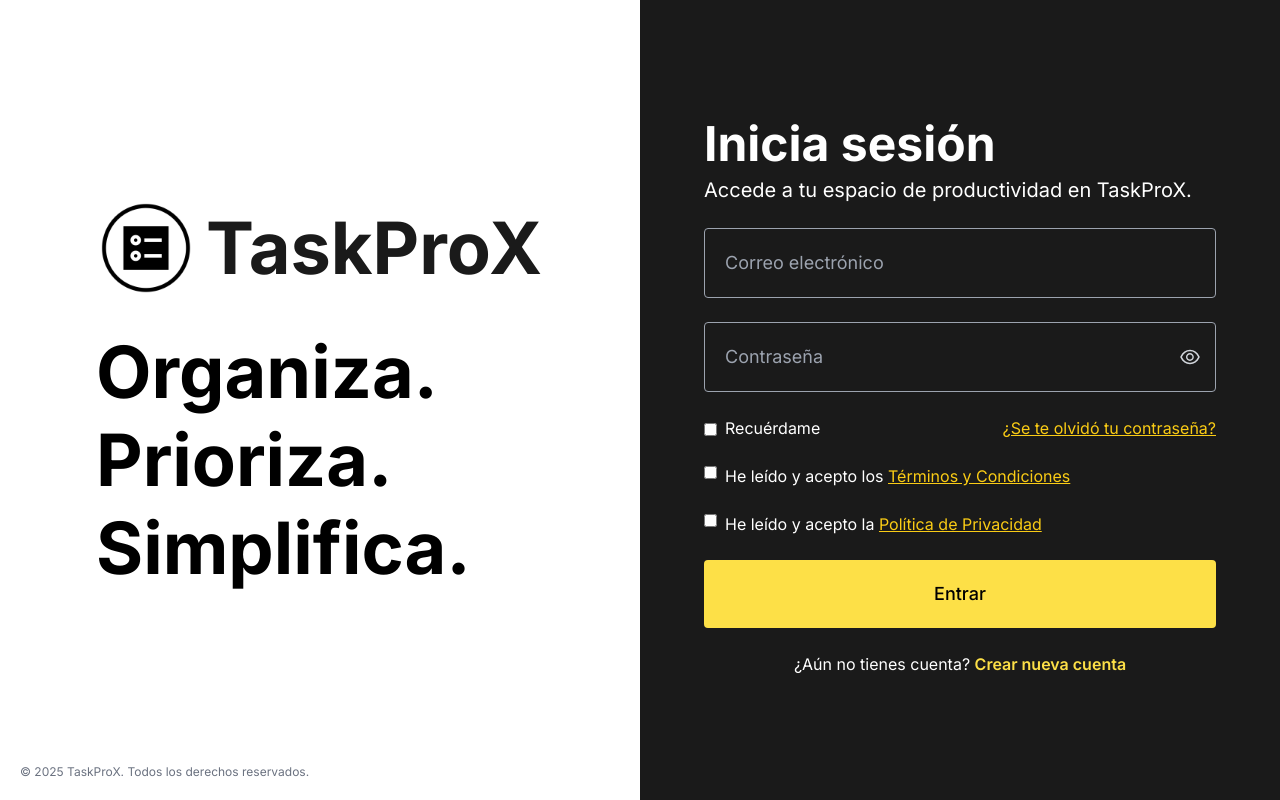
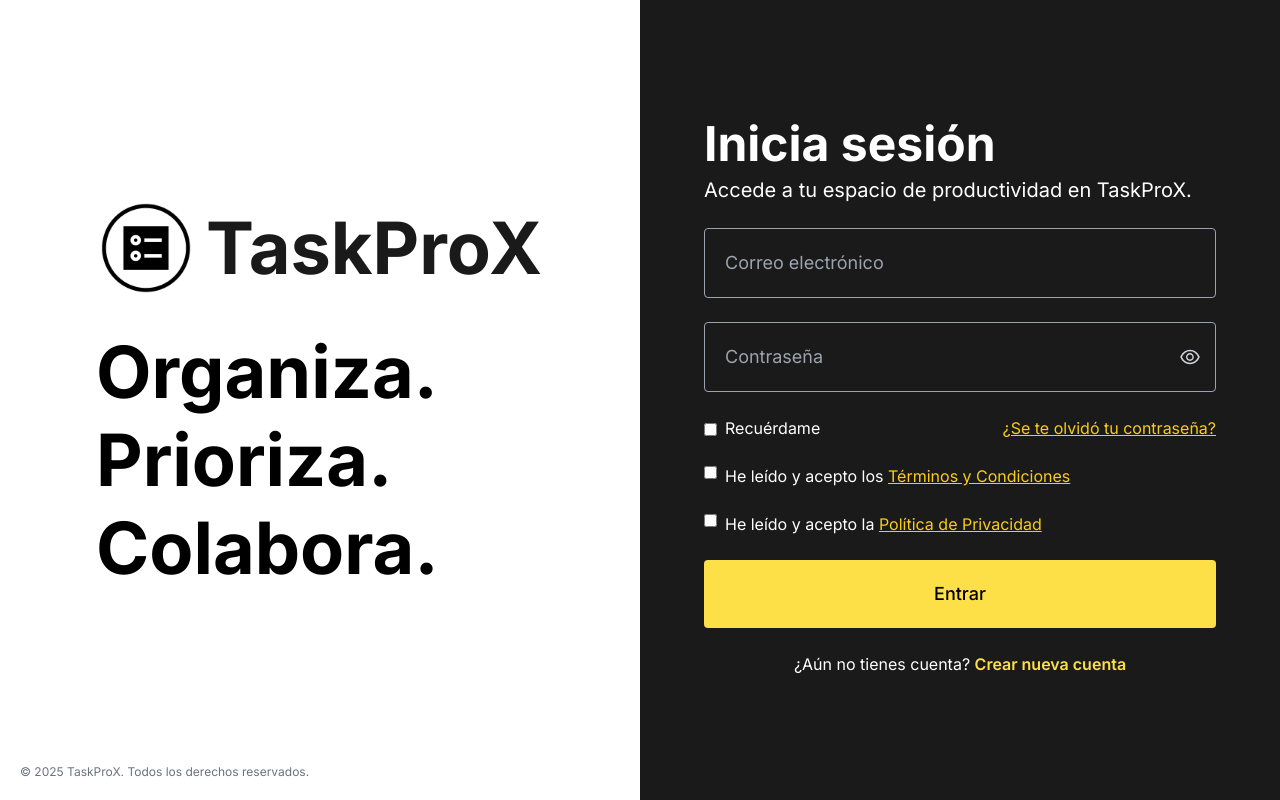
Before and after one commit to AlexandroTellez/TaskProX, a React (Vite) app in the folder client/: page / in a window 1280 px wide. Built offline with nearby package versions, Linux system fonts and the light colour scheme; no server answers.

Commit message:
change word in login

```diff
--- a/client/src/components/auth/LoginForm.jsx
+++ b/client/src/components/auth/LoginForm.jsx
@@ -57,7 +57,7 @@ function LoginForm({ onSubmit }) {
                     <div className="w-full">
                         <h1 className="text-xl sm:text-2xl lg:text-7xl font-bold mb-1 lg:mb-4">Organiza.</h1>
                         <h1 className="text-xl sm:text-2xl lg:text-7xl font-bold mb-1 lg:mb-4">Prioriza.</h1>
-                        <h1 className="text-xl sm:text-2xl lg:text-7xl font-bold mb-1 lg:mb-4">Simplifica.</h1>
+                        <h1 className="text-xl sm:text-2xl lg:text-7xl font-bold mb-1 lg:mb-4">Colabora.</h1>
                     </div>
                 </div>
                 <p className="text-xs absolute bottom-2 left-2 lg:bottom-5 lg:left-5 text-gray-500">
```
